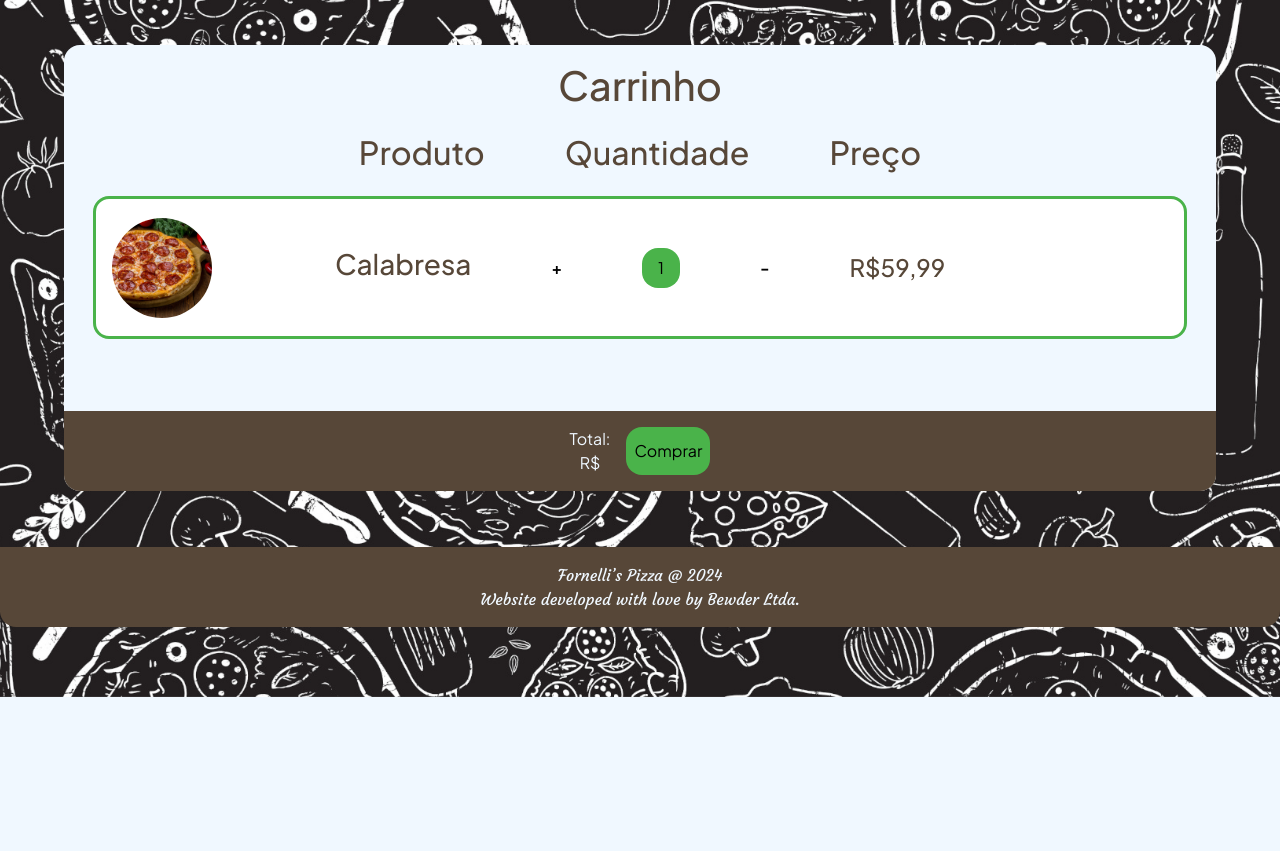
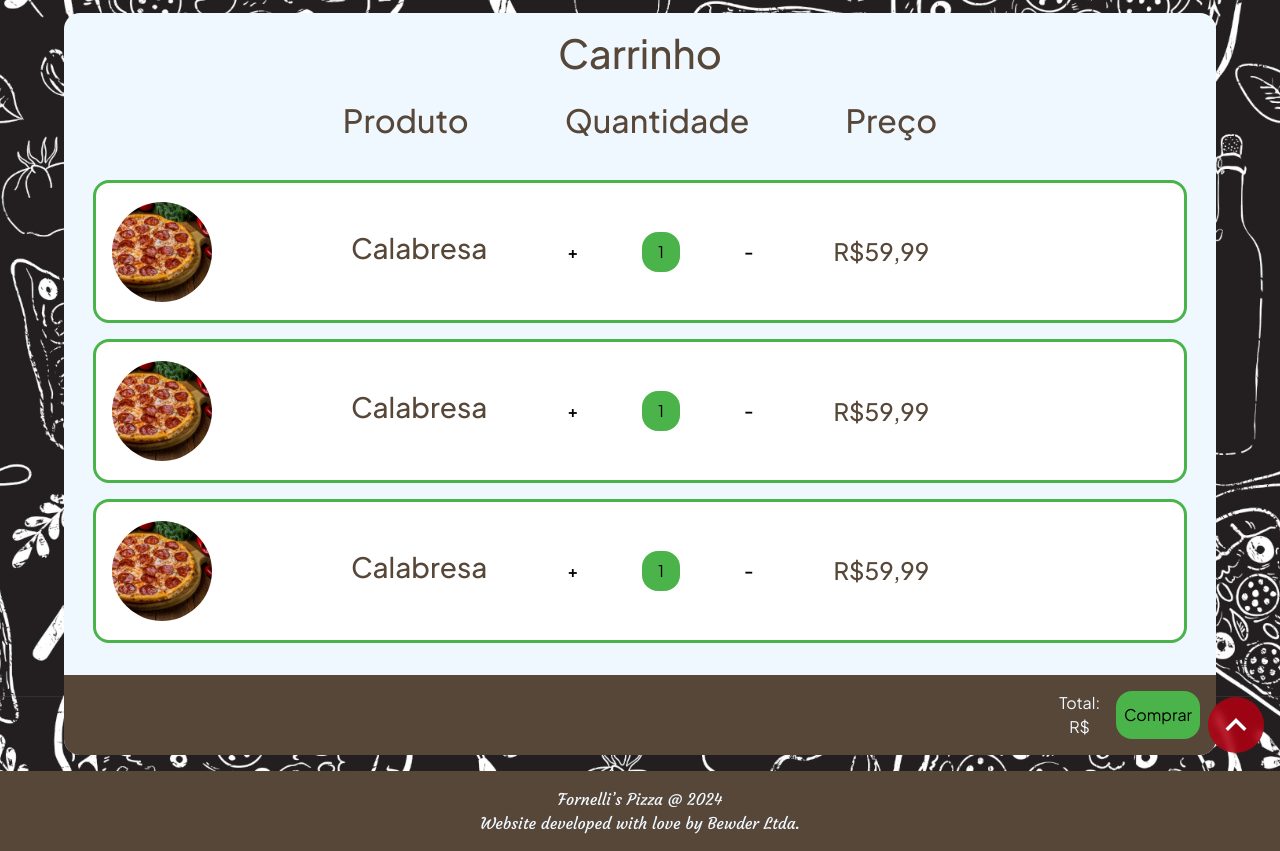
Before and after one commit to jol-tm/fornellis-pizza, a PHP site: page /checkout.php in a window 1280 px wide. Shown: the part 103-954 px from the top of the page. Before the commit the page ends 800 px from the top, so only its background shows below. Run offline with PHP 8.4, Linux system fonts and the light colour scheme.

Commit message:
Ajustado tela do carrinho e alteração de cadastro, preparação do back-end

```diff
--- a/assets/header.php
+++ b/assets/header.php
@@ -32,8 +32,8 @@
             <button class="hide-user-menu"><img height="26" src="imgs/icones/close-nav.svg" alt=""></button>
             <form action="dataAcess/login.php" method="post">
                 <h1>Login</h1>
-                <input type="email" placeholder="Email" name="emailLog" required>
-                <input type="password" placeholder="Senha" name="passLog" required>
+                <input type="email" placeholder="Email" name="email" required>
+                <input type="password" placeholder="Senha" name="pass" required>
                 <button type="submit"><h4>Entrar</h4></button>
                 <h5 id="sign-up-link">Não tem uma conta? Cadastre-se aqui!</h5>
             </form>
@@ -43,10 +43,10 @@
             <form action="dataAcess/signUp.php" method="post">
                 <h1>Cadastre-se</h1>
                 <input type="text" placeholder="Nome" name="nomeSignUp" required>
-                <input type="email" placeholder="Email" name="emailSignUp" required>
-                <input type="text" placeholder="Telefone" name="telSignUp" required>
-                <input type="password" placeholder="Senha" name="passSignUp" required>
-                <input type="text" placeholder="Endereço para entregas" name="adressSignUp" required>
+                <input type="email" placeholder="Email" name="email" required>
+                <input type="text" placeholder="Telefone" name="tel" required>
+                <input type="password" placeholder="Senha" name="pass" required>
+                <input type="text" placeholder="Endereço para entregas" name="adress" required>
                 <button type="submit"><h4>Cadastrar</h4></button>
             </form>
         </div>
@@ -64,13 +64,13 @@
         <div class="collapse navbar-collapse justify-content-center" id="navbarSupportedContent">
             <ul class="navbar-nav navbar-css">
                 <li class="nav-item m-auto nav-item-css">
-                    <a class="nav-link nav-link-css" href="#menu-section">Cardápio</a>
+                    <a class="nav-link nav-link-css" href="index.php#menu-section">Cardápio</a>
                 </li>
                 <li class="nav-item m-auto nav-item-css">
-                    <a class="nav-link nav-link-css" href="#contact-section">Contato</a>
+                    <a class="nav-link nav-link-css" href="index.php#contact-section">Contato</a>
                 </li>
                 <li class="nav-item m-auto nav-item-css">
-                    <a class="nav-link nav-link-css" href="#about-section">Sobre</a>
+                    <a class="nav-link nav-link-css" href="index.php#about-section">Sobre</a>
                 </li>
                 <li class="m-auto" id="user-icon-item">
                     <img class="nav-item-css" id="user-icon" src="imgs/icones/user.svg" alt="">
--- a/changeRegistration.php
+++ b/changeRegistration.php
@@ -7,10 +7,8 @@
         <input type="text" placeholder="Telefone" name="telSignUp" required>
         <input type="password" placeholder="Senha" name="passSignUp" required>
         <input type="text" placeholder="Endereço para entregas" name="adressSignUp" required>
-        <div class="wrapper">
-            <button type="submit"><h4>Salvar</h4></button>
-            <button type="submit" class="red-btn"><h4><img src="imgs/icones/delete-account-svg.svg" alt=""> Excluir Conta</h4></button>
-        </div>
+        <button type="submit"><h4>Salvar</h4></button>
+        <a href="dataAcess/deleteAcc.php" id="deleteAcc"><h4><img src="imgs/icones/delete-account-svg.svg" alt="">Excluir Conta</h4></a>
     </form>
 </div>
 <?php include "assets/footer.php"; ?>
--- a/checkout.php
+++ b/checkout.php
@@ -1,5 +1,5 @@
 <?php include "assets/header.php"; ?>
-<div class="box">
+<div id="checkoutpadding" class="box">
     <h1>Carrinho</h1>
     <div class="topo">
         <h2>Produto</h2>
@@ -10,17 +10,39 @@
         <div class="item">
             <img class="imgProd" height="100" src="imgs\cardapio\calabresa.jpg" alt="">
             <h3>Calabresa</h3>
+            <div class="units">
                 <a href="" >+</a>
                 <div class="number">1</div>
                 <a href="" >-</a>
+            </div>
+            <h4 class="price">R$59,99</h4>
+        </div>
+        <div class="item">
+            <img class="imgProd" height="100" src="imgs\cardapio\calabresa.jpg" alt="">
+            <h3>Calabresa</h3>
+            <div class="units">
+                <a href="" >+</a>
+                <div class="number">1</div>
+                <a href="" >-</a>
+            </div>
+            <h4 class="price">R$59,99</h4>
+        </div>
+        <div class="item">
+            <img class="imgProd" height="100" src="imgs\cardapio\calabresa.jpg" alt="">
+            <h3>Calabresa</h3>
+            <div class="units">
+                <a href="" >+</a>
+                <div class="number">1</div>
+                <a href="" >-</a>
+            </div>
             <h4 class="price">R$59,99</h4>
         </div>
     </div>
-    <footer>
+    <footer id="total">
         Total: <br>R$
-        <form action="" method="post">
+        <form action="endPurchase.php" method="post">
             <button type="submit">Comprar</button>
         </form>
-    </footer>
+    </footer id="total">
 </div>
 <?php include "assets/footer.php"; ?>
--- a/styles/changeRegistration.css
+++ b/styles/changeRegistration.css
@@ -1,14 +1,5 @@
-.red-btn{
+#deleteAcc {
     color: white;
     background-color: var(--c1);
     border: none;
 }
-.wrapper{
-    display: flex;
-    justify-content: space-between;
-    align-items: center;
-    gap: 1rem;
-}
-.box{
-    margin-top: 3rem;
-}
--- a/styles/checkout.css
+++ b/styles/checkout.css
@@ -1,17 +1,32 @@
+@media only screen and (min-width : 0) {
+    .imgProd, .topo {
+        display: none;
+    }
+    .item {
+        flex-direction: column;
+    }
+}
+@media only screen and (min-width : 1000px) {
+    .item {
+        flex-direction: row;
+    }
+    .imgProd, .topo {
+        display: flex;
+    }
+}
+
+.topo {
+    justify-content: center;
+    gap: 0 6rem;
+}
+
 .box {
-    font-family: var(--f2);
     display: flex;
     justify-content: center;
     align-items: center;
     flex-direction: column;
     gap: 1rem;
-    padding: 1rem 0 0 0;
-}
-
-.topo {
-    display: flex;
-    flex-direction: row;
-    gap: 5rem;
+    position: relative;
 }
 
 .imgProd {
@@ -30,6 +45,7 @@
     justify-content: center;
     align-items: center;
     gap: 5rem;
+    margin: 1rem 0;
     padding: 3rem 0;
     border: 3px solid var(--c2);
     border-radius: 1rem;
@@ -51,9 +67,24 @@
     border-radius: 1rem;
 }
 
-footer {
+.units {
+    display: flex;
+    flex-direction: row;
+    justify-content: center;
+    align-items: center;
+    gap: 5vw;
+}
+
+#total {
+    justify-content: end;
+    padding: 1rem;
     gap: 1rem;
     width: 100%;
     background-color: var(--c4);
     border-radius: 0 0 1rem 1rem;
 }
+
+#checkoutpadding {
+    font-family: var(--f2);
+    padding: 1rem 0 0 0;
+}
--- a/styles/index.css
+++ b/styles/index.css
@@ -148,15 +148,14 @@ a {
         text-decoration: underline;
     }
 }
-button:hover {
-    transform: translateY(-3px);
-}
 form {
+    font-family: var(--f2);
     display: flex;
     align-items: center;
     flex-direction: column;
     gap: .5rem;
-    button {
+    button, a {
+        cursor: pointer;
         text-align: center;
         height: 3rem;
         border: none;
@@ -165,6 +164,9 @@ form {
         padding: .5rem;
         transition: .3s;
     }
+    button:hover, a:hover {
+        transform: translateY(-3px);
+}
 }
 input {
     font-size: 1.5rem;
@@ -250,7 +252,7 @@ input {
 .box {
     width: 90vw;
     max-width: 80rem;
-    margin: auto;
+    margin: 1rem auto;
     padding: 1rem;
     text-align: center;
     border-radius: 1rem;
@@ -384,7 +386,6 @@ footer {
     justify-content: center;
     align-items: center;
     height: 5rem;
-    margin-top: 3.5rem;
     text-align: center;
     background-color: var(--c4);
     color: var(--c3);
```
Also changed, not shown: dataAcess/login.php (+7 -5 lines), dataAcess/signUp.php (+7 -6 lines), README.md, dataAcess/deleteAcc.php (added), dataAcess/endPurchase.php (added), 8 other files.
